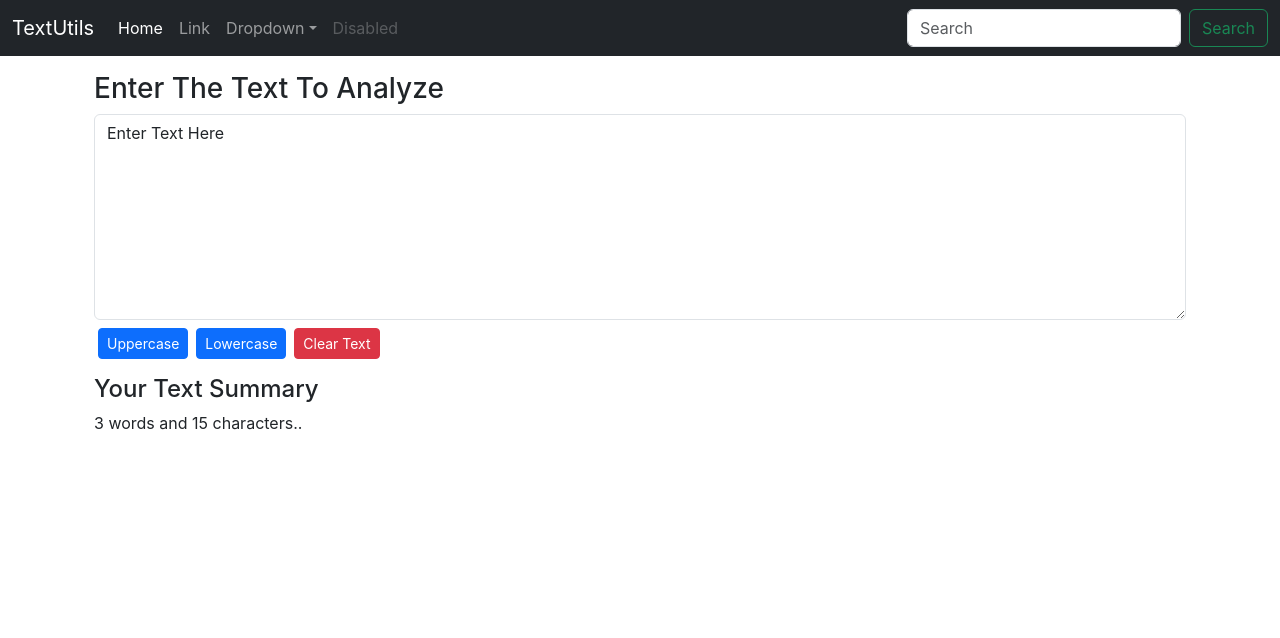
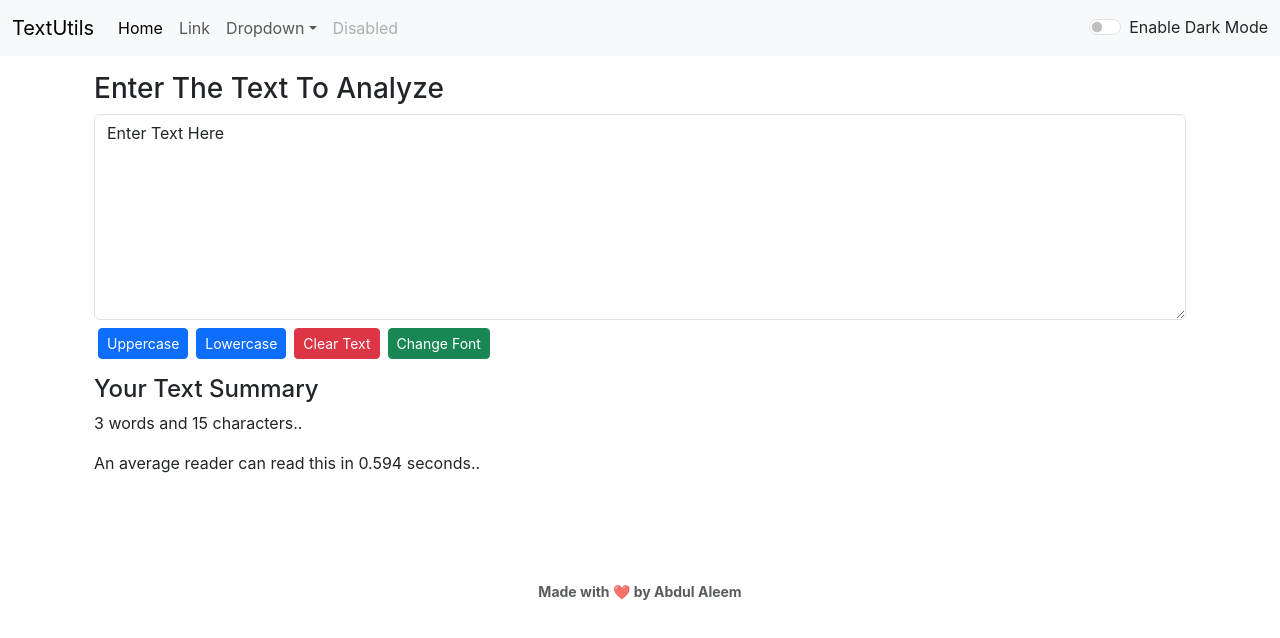
Before and after one commit to 0328-abdul/first_project, a React (Create React App) app: page / in a window 1280 px wide. Shown: the top 638 px of the page. Built offline with nearby package versions, Linux system fonts and the light colour scheme.

Commit message:
New Changes

```diff
--- a/package.json
+++ b/package.json
@@ -8,6 +8,7 @@
     "@testing-library/user-event": "^13.5.0",
     "react": "^18.2.0",
     "react-dom": "^18.2.0",
+    "react-router-dom": "^6.8.0",
     "react-scripts": "5.0.1",
     "web-vitals": "^2.1.4"
   },
--- a/src/App.js
+++ b/src/App.js
@@ -1,15 +1,49 @@
 // import logo from "./logo.svg";
 import "./App.css";
 import Navbar from "./components/Navbar";
-import TextForm from "./components/TextForm";
+import TextForm from "./components/TextForm"
+import Footer from "./components/Footer"
+
+import React, { useState } from 'react'
+import Alerts from "./components/Alerts";
 
 
 function App() {
+  const [mode, setMode] = useState('light')
+  const [modeText, setModeText] = useState('dark')
+  const [alert, setAlert] = useState(null)
+  const showAlert = (message, type) => {
+    setAlert({
+      msg: message,
+      type: type
+    })
+    setTimeout(() => {
+      setAlert(null)
+    }, 1500);
+  }
+
+  const handleTheme = () => {
+    if (mode === 'dark') {
+      setMode('light')
+      setModeText('dark')
+      document.body.style.backgroundColor = 'white';
+      document.body.style.color = 'black';
+      showAlert('Dark mode has been disabled', 'danger')
+    } else {
+      setMode('dark')
+      setModeText('light')
+      document.body.style.backgroundColor = '#042743';
+      document.body.style.color = 'white';
+      showAlert('Dark mode has been enabled', 'success')
+    }
+  }
   return (
     <>
-      <Navbar title="TextUtils" />
+      <Navbar title="TextUtils" mode={mode} modeText={modeText} handleTheme={handleTheme} />
+      <Alerts alert={alert} />
       <div className="container my-3">
-        <TextForm heading="Enter The Text To Analyze" />
+        <TextForm heading="Enter The Text To Analyze" showAlert={showAlert} />
+        <Footer mode={mode} />
       </div>
     </>
   )
--- /dev/null
+++ b/src/components/Alerts.js
@@ -0,0 +1,13 @@
+import React from 'react'
+
+function Alerts(props) {
+    return (
+        props.alert && <div className={`alert alert-${props.alert.type} d-flex align-items-center`} role="alert">
+            <div>
+                {props.alert.msg}
+            </div>
+        </div>
+    )
+}
+
+export default Alerts
--- /dev/null
+++ b/src/components/Footer.js
@@ -0,0 +1,10 @@
+import React from 'react'
+import PropTypes from 'prop-types'
+
+export default function Footer(props) {
+    return (
+        <div className="card-footer text-center" style={{ marginTop: "6.5rem" }}>
+            <small className={props.mode === 'light' ? 'text-muted' : 'text-light'}><b>Made with ❤️ by Abdul Aleem</b></small>
+        </div>
+    )
+}
--- a/src/components/Navbar.js
+++ b/src/components/Navbar.js
@@ -5,7 +5,7 @@ import PropTypes from 'prop-types'
 export default function Navbar(props) {
   return (
     <div>
-      <nav className="navbar navbar-expand-lg navbar-dark bg-dark">
+      <nav className={`navbar navbar-expand-lg navbar-${props.mode} bg-${props.mode}`}>
         <div className="container-fluid">
           <a className="navbar-brand" href="/">
             {props.title}
@@ -57,15 +57,20 @@ export default function Navbar(props) {
                 </a>
               </li>
             </ul>
-            <form className="d-flex" role="search">
+            {/* <form className="d-flex" role="search">
               <input className="form-control me-2" type="search" placeholder="Search" aria-label="Search" />
               <button className="btn btn-outline-success" type="submit">
                 Search
               </button>
-            </form>
+            </form> */}
+            <div className="form-check form-switch">
+              <input className="form-check-input" type="checkbox" role="switch" id="flexSwitchCheckDefault" onClick={props.handleTheme} />
+              <label className={`form-check-label text-${props.modeText}`} htmlFor="flexSwitchCheckDefault">Enable Dark Mode</label>
+            </div>
           </div>
         </div>
       </nav>
+      {/* <button className="btn btn-success" onClick={handleTheme}>Theme</button> */}
     </div>
   );
 }
--- a/src/components/TextForm.js
+++ b/src/components/TextForm.js
@@ -2,34 +2,47 @@ import React, { useState } from 'react'
 
 export default function TextForm(props) {
     const [text, setText] = useState('Enter Text Here');
+    const [font, setFont] = useState('');
     const handleUpClick = () => {
         let newText = text.toUpperCase();
         setText(newText)
+        props.showAlert('Text has been converted to uppercase', 'success')
     }
     const handleLowClick = () => {
         let newText = text.toLowerCase();
         setText(newText)
+        props.showAlert('Text has been converted to lowercase', 'success')
     }
     const handleClearClick = (e) => {
         setText('')
+        props.showAlert('Text has been cleared', 'success')
+    }
+    const handleFont = () => {
+        let newText = ['arial', 'courier', 'times', 'cursive', 'fantasy', 'monospace', 'verdana'];
+        let random = Math.floor(Math.random() * newText.length);
+        setFont(newText[random])
+        props.showAlert('Font style changed!!', 'success')
     }
     const handleOnChange = (e) => {
         setText(e.target.value)
     }
+
     return (
         <>
             <div className='container'>
                 <h3>{props.heading}</h3>
                 <div className="form-group purple-border mb-2">
-                    <textarea className="form-control" value={text} onChange={handleOnChange} id="exampleFormControlTextarea4" rows="8"></textarea>
+                    <textarea className="form-control" value={text} onChange={handleOnChange} style={{ fontFamily: font }} id="exampleFormControlTextarea4" rows="8"></textarea>
                 </div>
                 <button className='btn btn-sm btn-primary mx-1' onClick={handleUpClick}>Uppercase</button>
                 <button className='btn btn-sm btn-primary mx-1' onClick={handleLowClick}>Lowercase</button>
                 <button className='btn btn-sm btn-danger mx-1' onClick={handleClearClick}>Clear Text</button>
+                <button className='btn btn-sm btn-success mx-1' onClick={handleFont}>Change Font</button>
             </div>
             <div className="container my-3">
                 <h4>Your Text Summary</h4>
-                <p>{text.split(" ").length} words and {text.length} characters..</p>
+                <p>{text === '' ? 0 : text.split(" ").length} words and {text.length} characters..</p>
+                <p>An average reader can read this in {(text === '' ? 0 : text.split(" ").length * 0.0033 * 60).toFixed(3)} seconds..</p>
             </div>
         </>
     )
```
Also changed, not shown: public/index.html (+9 -6 lines), 1 other file (tests, documents, lock files or other folders).
